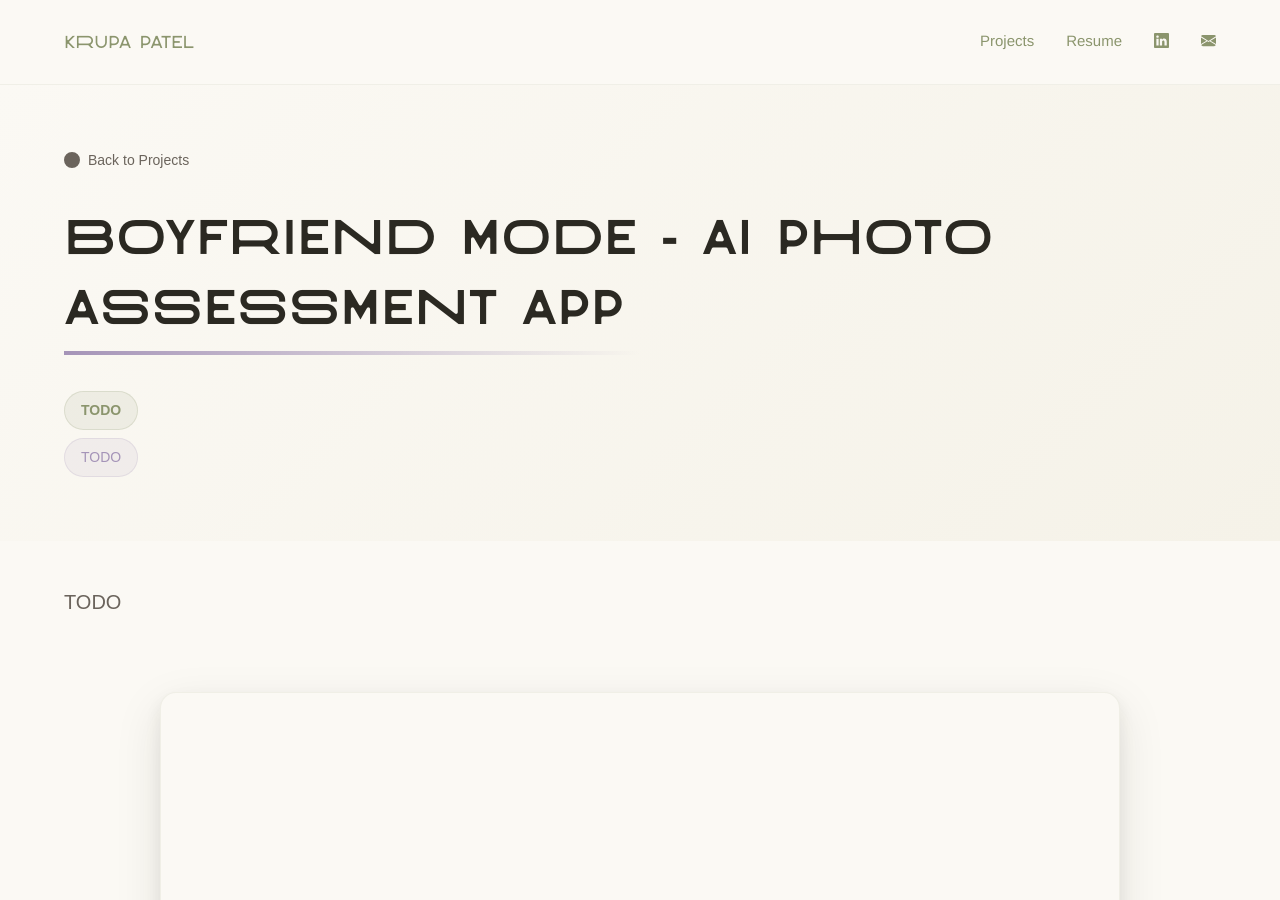
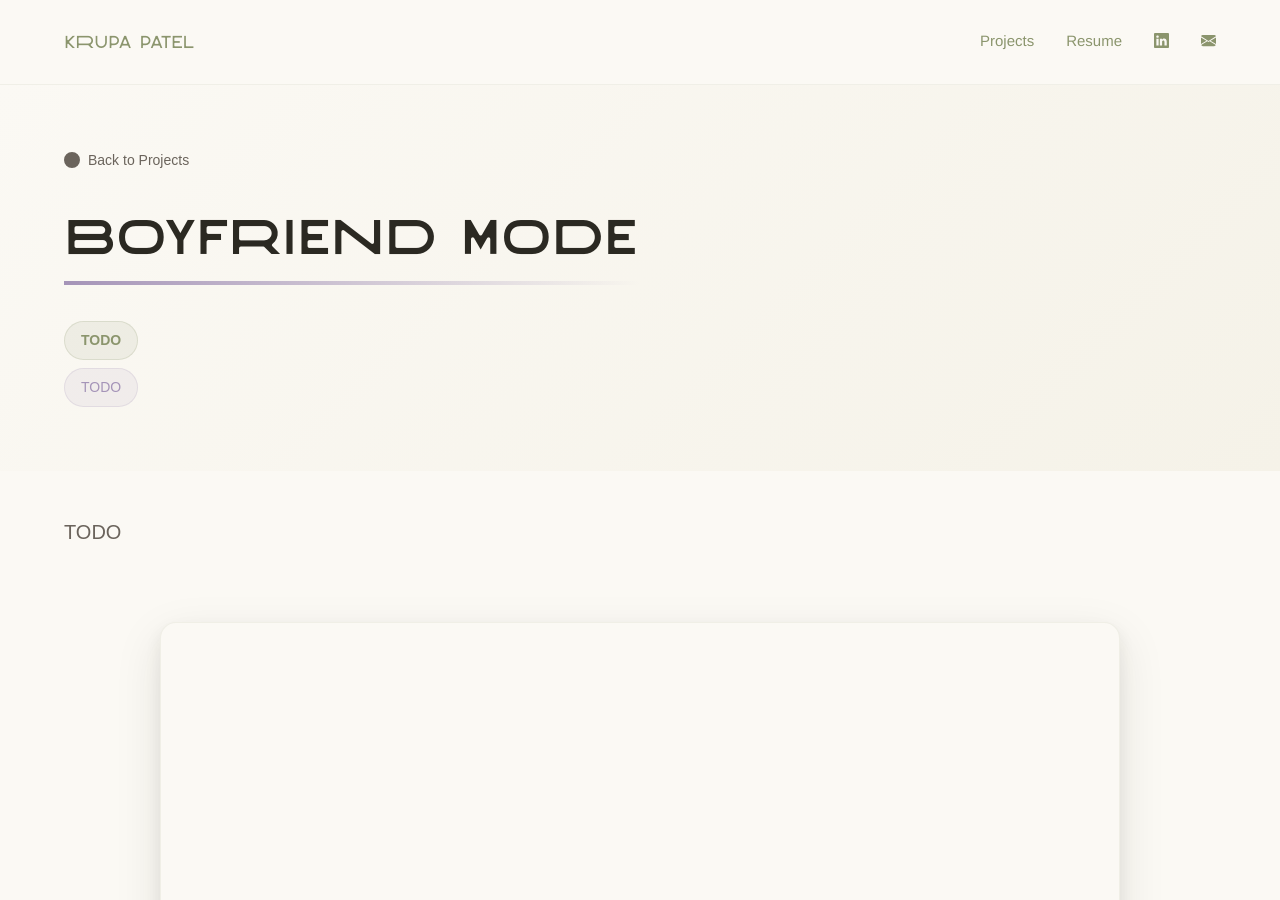
Before and after one commit to krupabpatel/krupa-portfolio, a Jekyll site: the page built from _projects/boyfriend-mode.md, in a window 1280 px wide and 900 px high. Built offline with Jekyll 4.4.1, drawn with Linux system fonts in a browser that asks for light colours; some web fonts are replaced; some of the changed lines change nothing that is shown.

Commit message:
Update Projects "boyfriend-mode" [via-sveltia]

```diff
--- a/_projects/boyfriend-mode.md
+++ b/_projects/boyfriend-mode.md
@@ -1,6 +1,6 @@
 ---
 layout: project
-title: Boyfriend Mode - AI Photo Assessment App
+title: Boyfriend Mode
 slug: boyfriend-mode
 order: 3
 summary: TODO
@@ -8,11 +8,6 @@
 tools:
   - TODO
 media: []
-links:
-  - title: test
-    description: test
-    icon_type: document
-    url: /assets/images/boyfriend_mode_mvp.pdf
-    external: false
+links: []
 ---
 TODO
```
Also changed, not shown: 2 other files.
